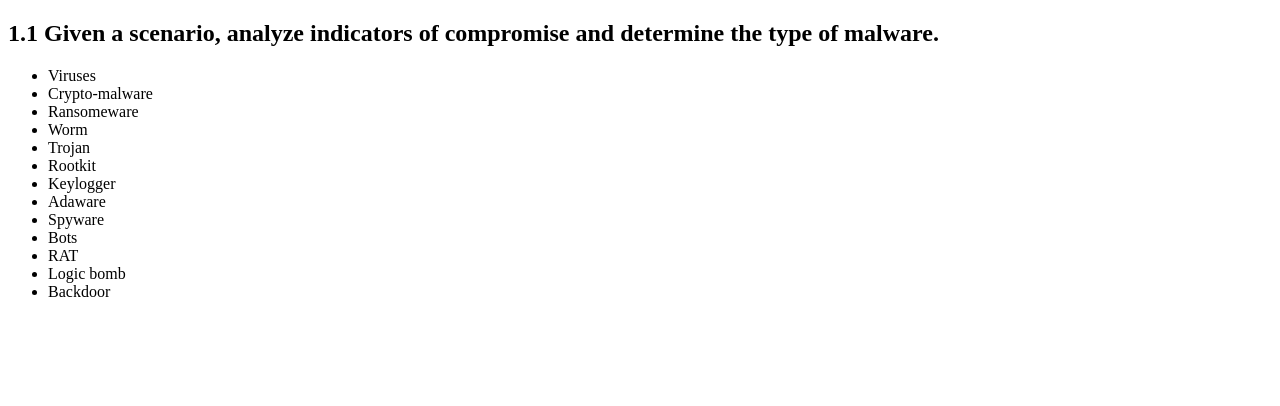
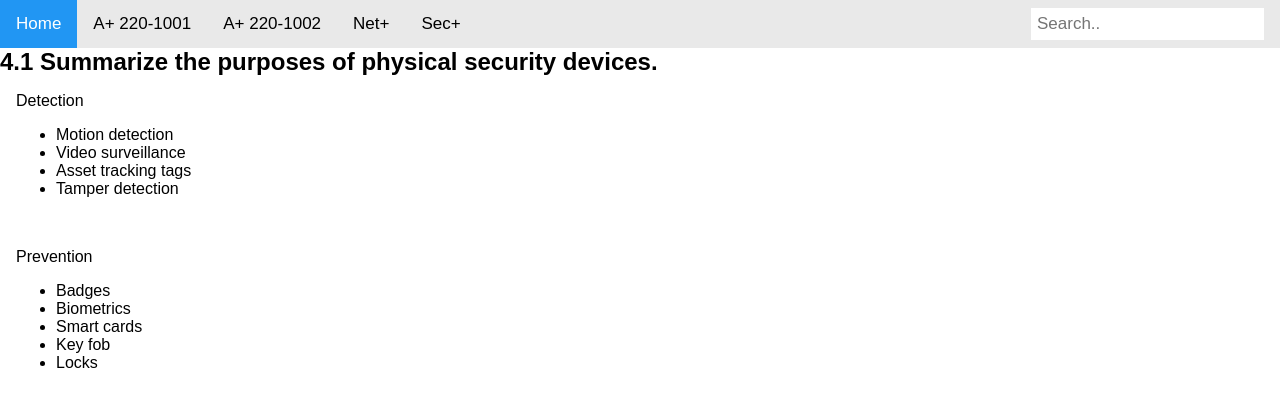
Before and after one commit to wdcourter/wdcourter.github.io, a plain HTML site: page netPlus41.html in a window 1280 px wide. Drawn offline with Linux system fonts and the light colour scheme.

Commit message:
20200912m6

```diff
--- a/netPlus41.html
+++ b/netPlus41.html
@@ -2,25 +2,52 @@
 <html>
 
     <head>
-        <title>Sec+ 1.1</title>
+      <title>Net+ 4.1</title>
+      <meta name="viewport" content="width=device-width, initial-scale=1">
+      <link rel="stylesheet" href="./style.css">
+    </head>
 
-    </head>
     <body>
-        <h2>1.1 Given a scenario, analyze indicators of compromise and determine the type of malware.</h2>
-        <ul>
-            <li>Viruses</li>
-            <li>Crypto-malware</li>
-            <li>Ransomeware</li>
-            <li>Worm</li>
-            <li>Trojan</li>
-            <li>Rootkit</li>
-            <li>Keylogger</li>
-            <li>Adaware</li>
-            <li>Spyware</li>
-            <li>Bots</li>
-            <li>RAT</li>
-            <li>Logic bomb</li>
-            <li>Backdoor</li>
+
+        <div class="topnav">
+            <a class="active" href="#home">Home</a>
+            <a href="#aPlus1">A+ 220-1001</a>
+            <a href="#aPlus2">A+ 220-1002</a>
+            <a href="#netPlus">Net+</a>
+            <a href="#secPlus">Sec+</a>
+            <form onsubmit='search(event)'>
+              <input type="text" id='searchField' placeholder="Search..">
+            </form>
+        </div>
+
+        <h2>4.1 Summarize the purposes of physical security devices.</h2>
+
+        <div style="padding-left:16px">
+
+          <p>Detection</p>
+
+            <ul>
+                <li>Motion detection</li>
+                <li>Video surveillance</li>
+                <li>Asset tracking tags</li>
+                <li>Tamper detection</li>
+            </ul>
+
+          </br>
+
+          <p>Prevention</p>
+
+            <ul>
+                <li>Badges</li>
+                <li>Biometrics</li>
+                <li>Smart cards</li>
+                <li>Key fob</li>
+                <li>Locks</li>
+            </ul>
+
+        </div>
+
+
     </body>
 
 
```
Also changed, not shown: aPlus1.html (+15 -4 lines), aPlus2.html (+13 -2 lines), index.html (+3 -2 lines), netPlus.html (+13 -2 lines), netPlus25.html (+17 -2 lines), netPlus44.html (+12 -0 lines), secPlus.html (+14 -1 lines).
